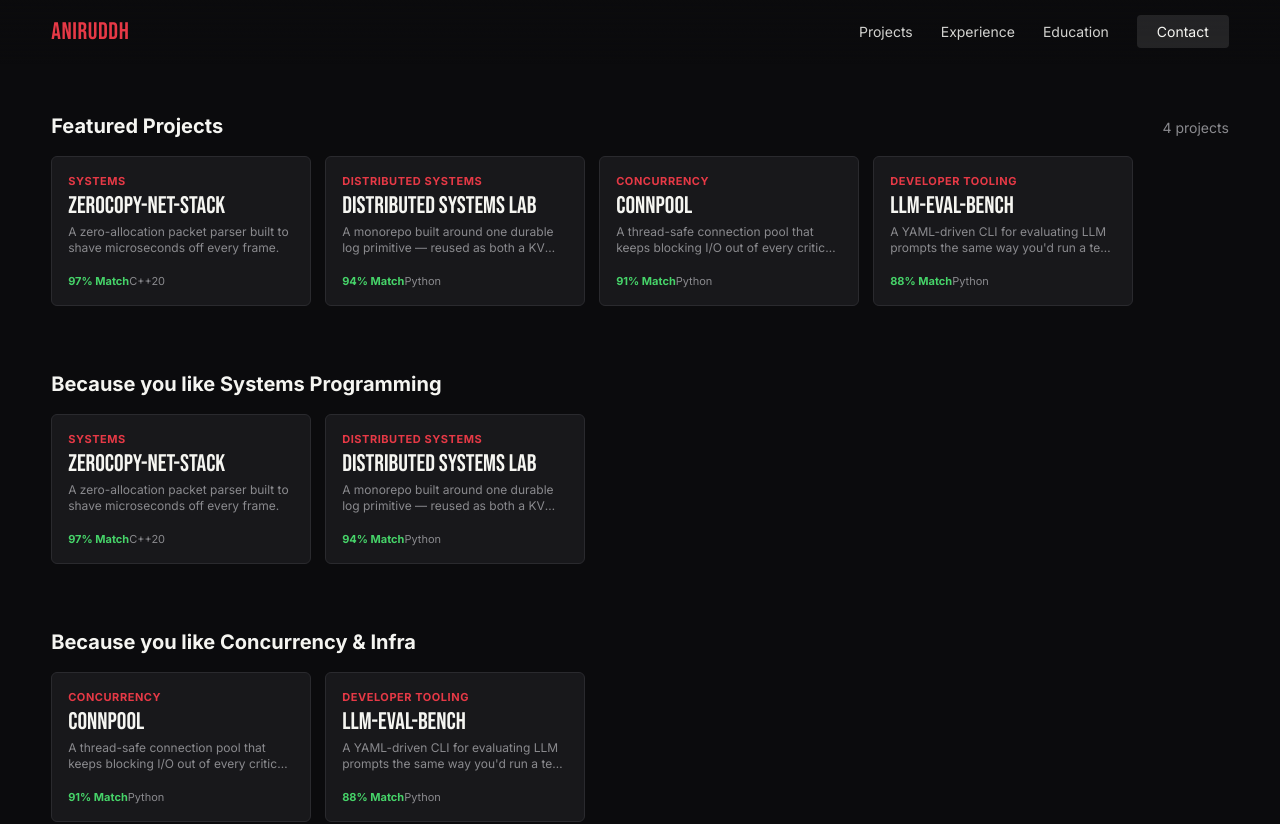
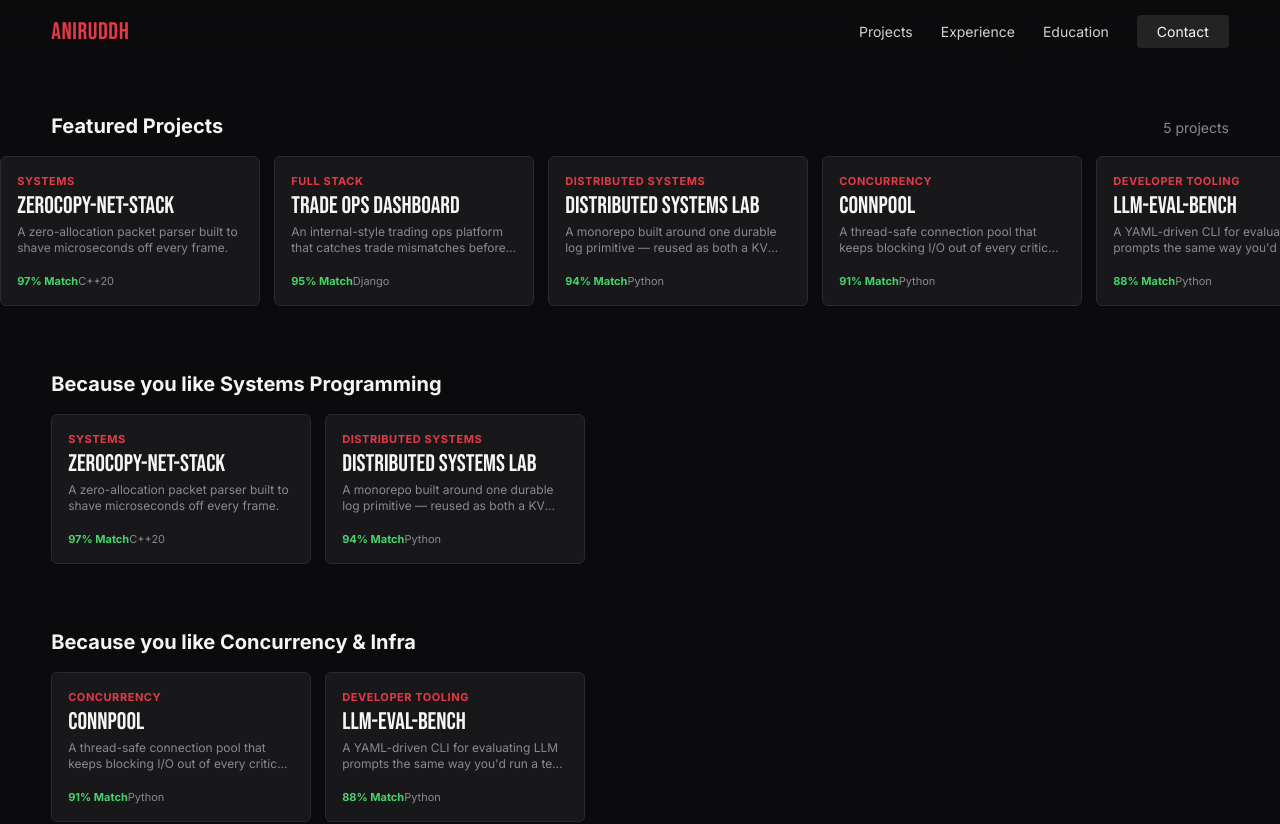
Before and after one commit to Aniruddhchilla2407/AniruddhChilla, a React (Vite) app: page /projects in a window 1280 px wide. Shown: the top 824 px of the page. Built offline with nearby package versions, Linux system fonts and the light colour scheme.

Commit message:
Update in project

```diff
--- a/src/data.jsx
+++ b/src/data.jsx
@@ -31,6 +31,26 @@ export const PROJECTS = [
     ],
     stat: { value: "7.27M", label: "packets/sec" },
     github: "https://github.com/Aniruddhchilla2407/zerocopy-net-stack",
+  },
+  {
+    id: "trade-ops-dashboard",
+    title: "Trade Ops Dashboard",
+    category: "Full Stack",
+    stack: ["Django", "DRF", "React", "PostgreSQL"],
+    match: 95,
+    logline: "An internal-style trading ops platform that catches trade mismatches before they become real problems.",
+    synopsis:
+      "A full-stack reconciliation platform modeling the internal tooling used at trading firms: ops upload internal and external trade files, a custom matching engine flags discrepancies as typed breaks, and a live dashboard tracks positions and open issues end to end.",
+    highlights: [
+      "Reconciliation engine matching internal book-of-record trades against externally ingested trade files by symbol/side/quantity/counterparty, with price-tolerance checks and typed break classification (unmatched, price mismatch)",
+      "Idempotent, re-runnable reconciliation pass — safe to trigger repeatedly for the same trade date without duplicating breaks, enabling both manual and scheduled triggers on one code path",
+      "Weighted-average position cost recomputed from the internal trade ledger on every reconciliation run",
+      "CSV ingestion pipeline for bulk trade uploads, with row-level validation and error reporting",
+      "React (Vite) dashboard with polling-based live trade monitoring, break resolution workflow, and filterable views",
+      "Django REST Framework API backed by PostgreSQL, validated with a pytest suite and GitHub Actions CI",
+    ],
+    stat: { value: "7", label: "test suite (pytest)" },
+    github: "https://github.com/Aniruddhchilla2407/TradeOps---Dashboard",
   },
   {
     id: "distributed-systems-lab",
@@ -94,12 +114,12 @@ export const EXPERIENCE = {
   company: "TechOptima, Hyderabad, India",
   dates: "Apr 2025 – Jun 2025",
   synopsis:
-    "Embedded on a team shipping backend services and monitoring tooling for internal AI-driven credit analysis systems.",
+    "Contributed to AI-assisted credit analysis workflows for corporate and retail use cases, supporting data validation, document processing, and structured output generation.",
   highlights: [
-    "Designed and implemented scalable backend services and REST APIs supporting credit analysis workflows and internal AI systems",
-    "Built modular workflows for data ingestion, validation, transformation, and processing to improve consistency and reliability",
-    "Developed monitoring dashboards to track system health, model performance, and operational metrics for production workflows",
-    "Participated in code reviews, debugging sessions, sprint-based development, and cross-functional collaboration",
+    "Designed backend services and REST APIs for internal AI systems and financial analysis workflows",
+    "Built modular data workflows for ingestion, validation, transformation, and processing to improve pipeline consistency",
+    "Assisted development of Opt Legal and Opt Grad, contributing to backend/API functionality and workflow integration",
+    "Participated in code reviews, debugging, sprint-based development, and cross-functional collaboration",
   ],
 };
 
@@ -108,7 +128,7 @@ export const SKILL_ROWS = [
   { label: "Frameworks", items: ["FastAPI", "Django", "Node.js", "Express.js", "React.js"] },
   {
     label: "Data & Infra",
-    items: ["PostgreSQL", "Redis", "MongoDB", "MySQL", "SQLite", "Docker", "GitHub Actions", "AWS EC2/S3", "GCP"],
+    items: ["PostgreSQL", "Redis", "MongoDB", "MySQL", "SQLite", "Docker", "GitHub Actions", "AWS EC2/S3/Lambda", "GCP"],
   },
   {
     label: "Core Concepts",
--- a/src/pages/ProjectsPage.jsx
+++ b/src/pages/ProjectsPage.jsx
@@ -11,6 +11,7 @@ export default function ProjectsPage() {
 
   const systems = PROJECTS.filter((p) => ["Systems", "Distributed Systems"].includes(p.category));
   const concurrency = PROJECTS.filter((p) => ["Concurrency", "Developer Tooling"].includes(p.category));
+  const fullstack = PROJECTS.filter((p) => p.category === "Full Stack");
 
   return (
     <div className="min-h-screen bg-bg text-text font-body">
@@ -19,6 +20,7 @@ export default function ProjectsPage() {
         <Row title="Featured Projects" subtitle={`${PROJECTS.length} projects`} projects={PROJECTS} onOpen={setActiveId} />
         <Row title="Because you like Systems Programming" projects={systems} onOpen={setActiveId} />
         <Row title="Because you like Concurrency & Infra" projects={concurrency} onOpen={setActiveId} />
+        <Row title="Because you like Full-Stack Tooling" projects={fullstack} onOpen={setActiveId} />
       </main>
       <Footer />
       <Modal project={activeProject} onClose={() => setActiveId(null)} />
```
